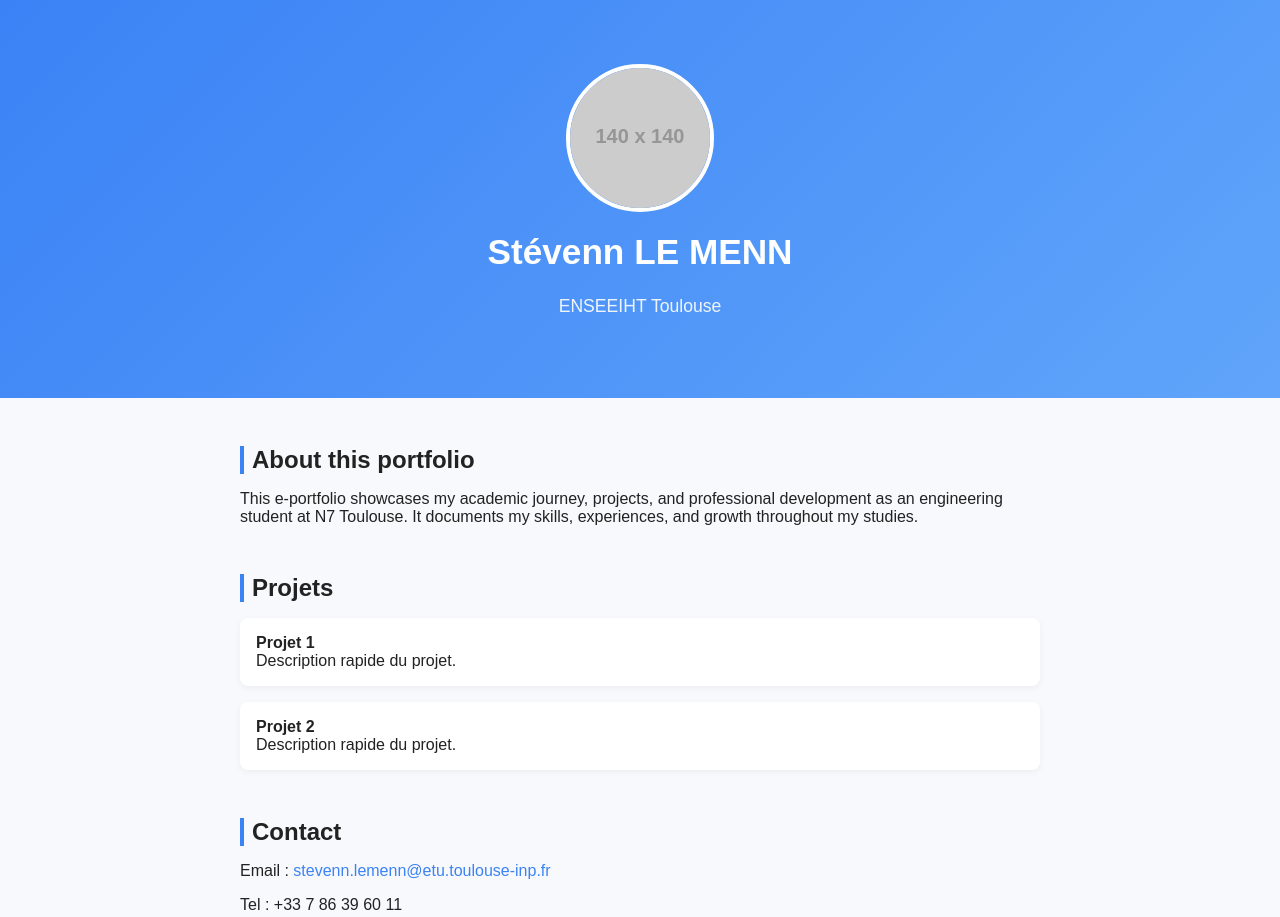
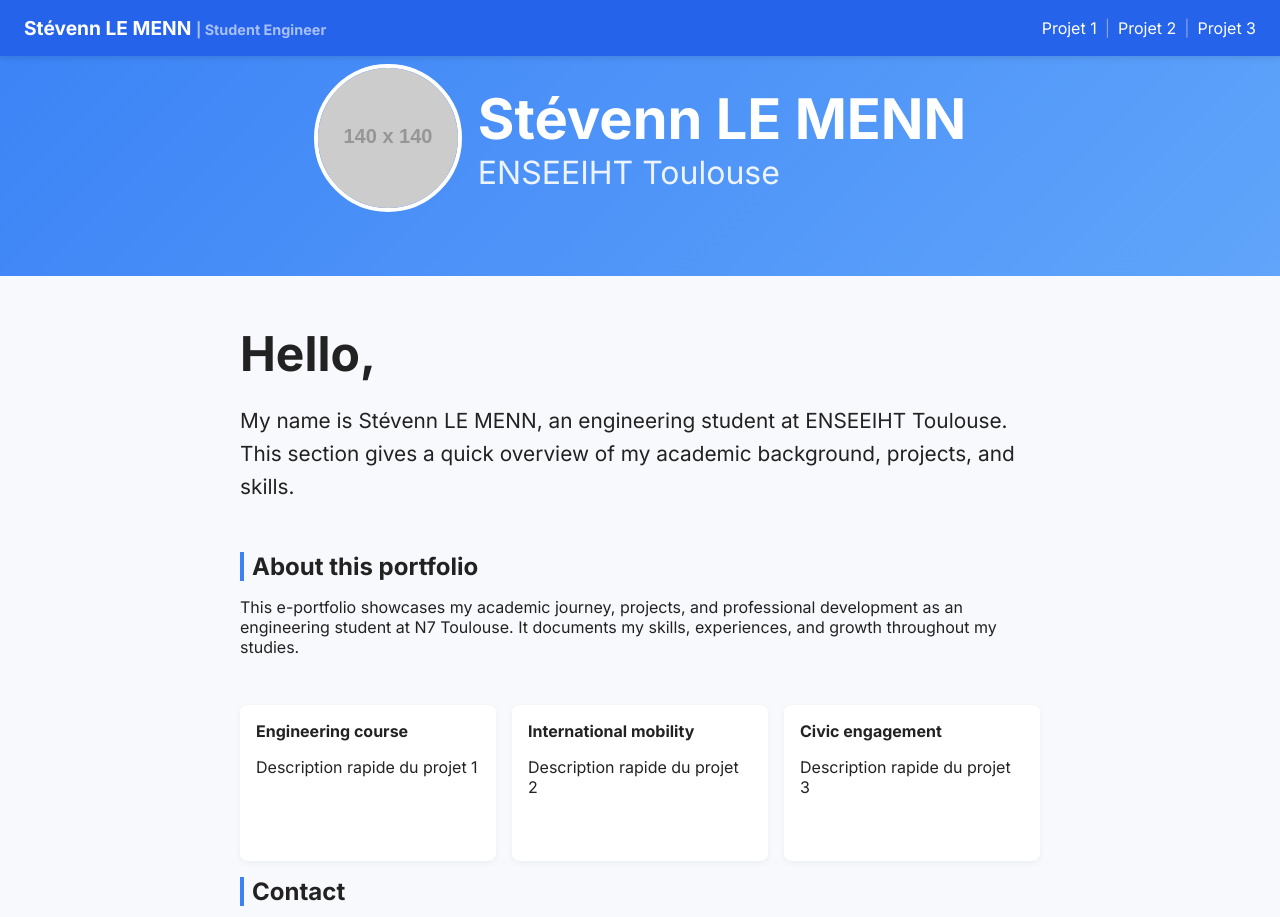
Before and after one commit to PasteYT/portfolio, a plain HTML site: page index.html in a window 1280 px wide. Shown: the top 917 px of the page. Drawn offline with Linux system fonts and the light colour scheme; placeholder pictures from the web are drawn by us.

Commit message:
Update index.html

```diff
--- a/index.html
+++ b/index.html
@@ -1,11 +1,12 @@
 <!DOCTYPE html>
 <html lang="fr">
 <head>
+  <link href="https://fonts.googleapis.com/css2?family=Inter:wght@400;600;700&display=swap" rel="stylesheet">
   <meta charset="UTF-8" />
   <meta name="viewport" content="width=device-width, initial-scale=1.0" />
   <title>Stévenn LE MENN</title>
   <style>
-    body { font-family: Arial, sans-serif; margin: 0; color: #222; background: #f8f9fc; }
+    body { font-family: 'Inter', Arial, sans-serif; margin: 0; color: #222; background: #f8f9fc; }
     header { text-align: center; padding: 4rem 1rem; background: linear-gradient(135deg, #3b82f6, #60a5fa); color: white; }
     header img { width: 140px; height: 140px; border-radius: 50%; object-fit: cover; border: 4px solid white; }
     header h1 { margin-top: 1rem; font-size: 2.2rem; }
@@ -19,11 +20,39 @@
   </style>
 </head>
 <body>
-  <header>
-    <img src="https://via.placeholder.com/140" alt="Photo de profil" />
-    <h1>Stévenn LE MENN</h1>
-    <p>ENSEEIHT Toulouse</p>
+
+  <nav style="position: fixed; top: 0; left: 0; width: 100%; max-width: 100vw; background: #2563eb; color: white; display: flex; justify-content: space-between; align-items: center; padding: 1rem 1.5rem; box-shadow: 0 2px 6px rgba(0,0,0,0.1); z-index: 1000; box-sizing: border-box;">
+
+    <div style="font-weight: bold; font-size: 1.2rem;">
+      Stévenn LE MENN <span style="color: rgba(255, 255, 255, 0.6); font-size: 0.9rem;">| Student Engineer</span>
+    </div>
+
+    <div style="display: flex; gap: 0.5rem; align-items: center;">
+      <a href="page1.html" style="color: white; text-decoration: none;">Projet 1</a>
+      <span style="color: rgba(204, 204, 204, 0.6);">|</span>
+      <a href="page2.html" style="color: white; text-decoration: none;">Projet 2</a>
+      <span style="color: rgba(204, 204, 204, 0.6);">|</span>
+      <a href="page3.html" style="color: white; text-decoration: none;">Projet 3</a>
+    </div>
+  </nav>
+
+  <header style="display: flex; justify-content: center; align-items: center; padding: 4rem 1rem; background: linear-gradient(135deg, #3b82f6, #60a5fa); color: white;">
+    <img src="https://via.placeholder.com/140" alt="Photo de profil"
+        style="width: 140px; height: 140px; border-radius: 50%; object-fit: cover; border: 4px solid white; margin-right: 1rem;" />
+
+    <div style="text-align: left;">
+      <h1 style="margin: 0; font-size: 3.5rem;">Stévenn LE MENN</h1>
+      <p style="margin: 0; font-size: 2rem; opacity: 0.9;">ENSEEIHT Toulouse</p>
+    </div>
   </header>
+
+  <section>
+    <h1 style="font-size: 3rem; font-weight: bold; margin-bottom: 0.2rem;">Hello,</h2>
+    <p style="font-size: 1.3rem; line-height: 1.6;">
+      My name is Stévenn LE MENN, an engineering student at ENSEEIHT Toulouse.
+      This section gives a quick overview of my academic background, projects, and skills.
+    </p>
+  </section>
 
   <section>
     <h2>About this portfolio</h2>
@@ -33,17 +62,30 @@
   </section>
 
   <section>
-    <h2>Projets</h2>
-    <ul>
-      <li>
-        <strong>Projet 1</strong><br />
-        Description rapide du projet.
-      </li>
-      <li>
-        <strong>Projet 2</strong><br />
-        Description rapide du projet.
-      </li>
-    </ul>
+    <div style="display: flex; flex-wrap: wrap; gap: 1rem; justify-content: space-between;">
+
+      <a href="page1.html" style="flex: 1 1 calc(33% - 1rem); text-decoration: none;">
+        <div style="background: white; padding: 1rem; border-radius: 8px; box-shadow: 0 2px 6px rgba(0,0,0,0.05); color: #222; height: 100%;">
+          <strong>Engineering course</strong>
+          <p>Description rapide du projet 1</p>
+        </div>
+      </a>
+
+      <a href="page2.html" style="flex: 1 1 calc(33% - 1rem); text-decoration: none;">
+        <div style="background: white; padding: 1rem; border-radius: 8px; box-shadow: 0 2px 6px rgba(0,0,0,0.05); color: #222; height: 100%;">
+          <strong>International mobility</strong>
+          <p>Description rapide du projet 2</p>
+        </div>
+      </a>
+
+      <a href="page3.html" style="flex: 1 1 calc(33% - 1rem); text-decoration: none;">
+        <div style="background: white; padding: 1rem; border-radius: 8px; box-shadow: 0 2px 6px rgba(0,0,0,0.05); color: #222; height: 100%;">
+          <strong>Civic engagement</strong>
+          <p>Description rapide du projet 3</p>
+        </div>
+      </a>
+
+    </div>
   </section>
 
   <section>
@@ -53,9 +95,7 @@
   </section>
 
   <footer>
-    © 2025 - Stévenn LE MENN
-  </footer>
-  <footer>
+    © 2025 - Stévenn LE MENN<br/>
     Created with the help of AI tools.
   </footer>
 </body>
```
